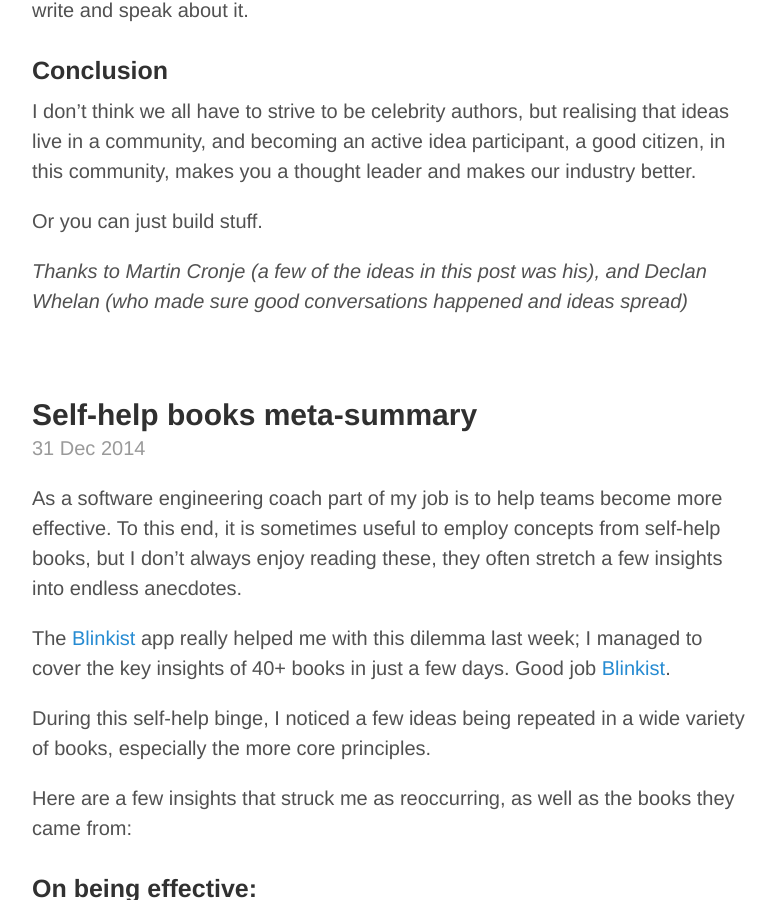
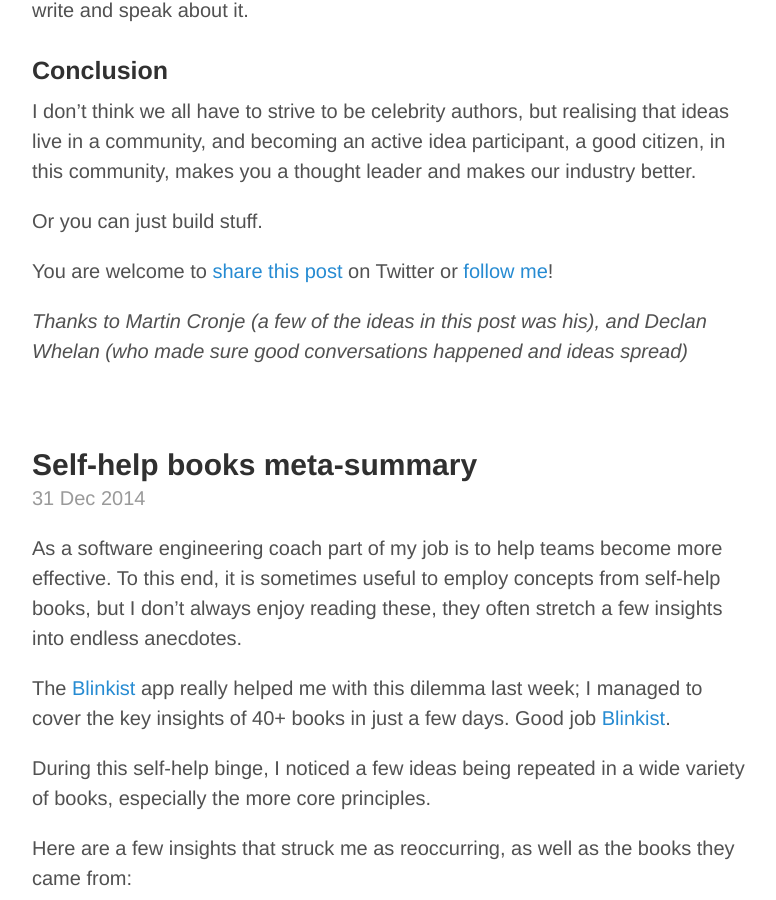
Before and after one commit to jacdevos/jacdevos.github.io.old, a Jekyll site: the page built from index.html, in a window 1280 px wide and 900 px high, scrolled down 3528 px. Shown: the whole window, without its empty margins (248-1024 px from the left). Built offline with Jekyll 4.4.1, drawn with Linux system fonts in a browser that asks for light colours; Markdown is read by kramdown in place of the engine named in the settings; the list of posts is cut into pages by our own code.

Commit message:
Updated 2015-08-12-how-to-become-a-thought-leader-in-software.md

```diff
--- a/_posts/2015-08-12-how-to-become-a-thought-leader-in-software.md
+++ b/_posts/2015-08-12-how-to-become-a-thought-leader-in-software.md
@@ -1,6 +1,7 @@
 ---
 published: true
 ---
+
 
 
 
@@ -68,4 +69,6 @@ I don’t think we all have to strive to be celebrity authors, but realising tha
 
 Or you can just build stuff.
 
+{% include twitter_include.html %}
+
 _Thanks to Martin Cronje (a few of the ideas in this post was his), and Declan Whelan (who made sure good conversations happened and ideas spread)_
```
